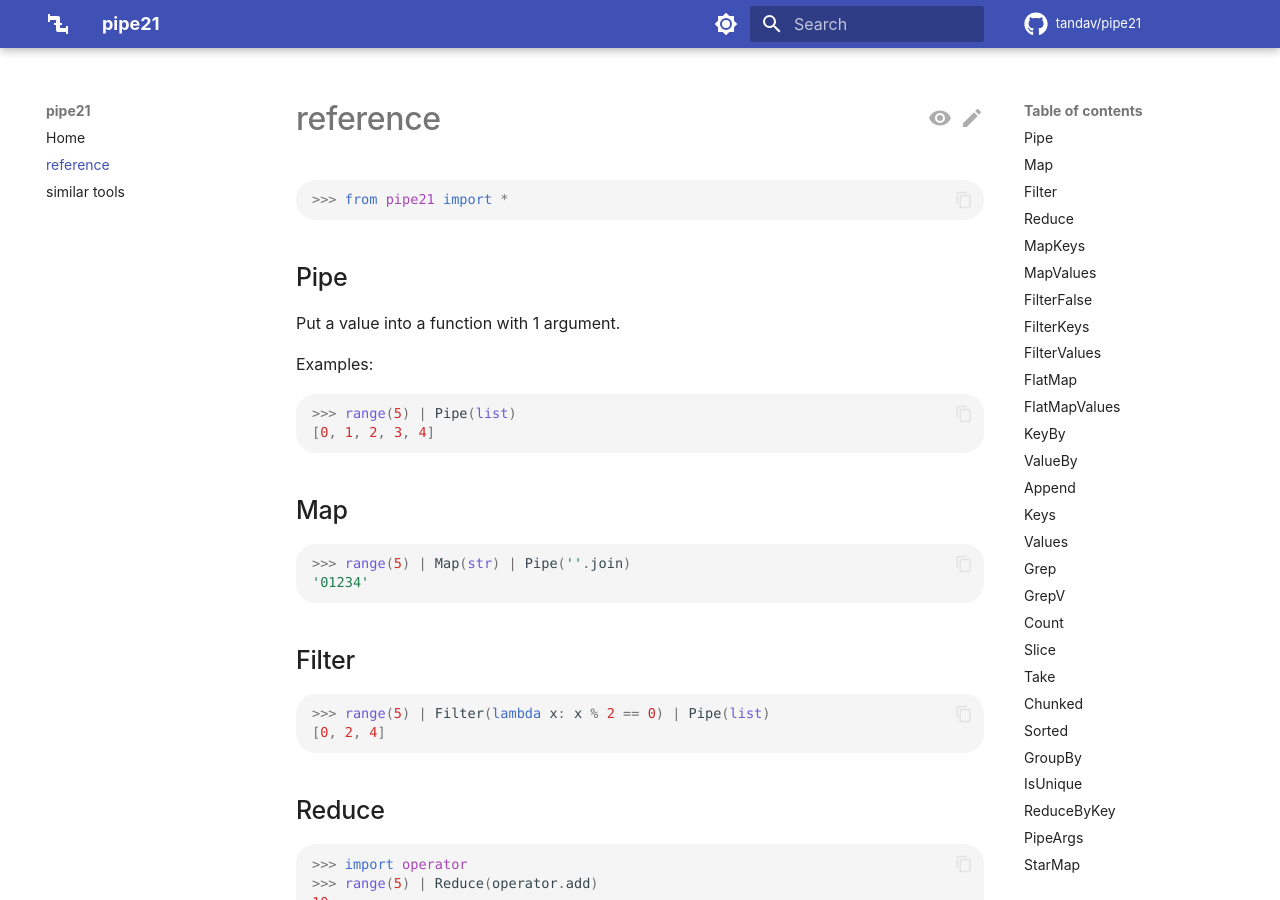
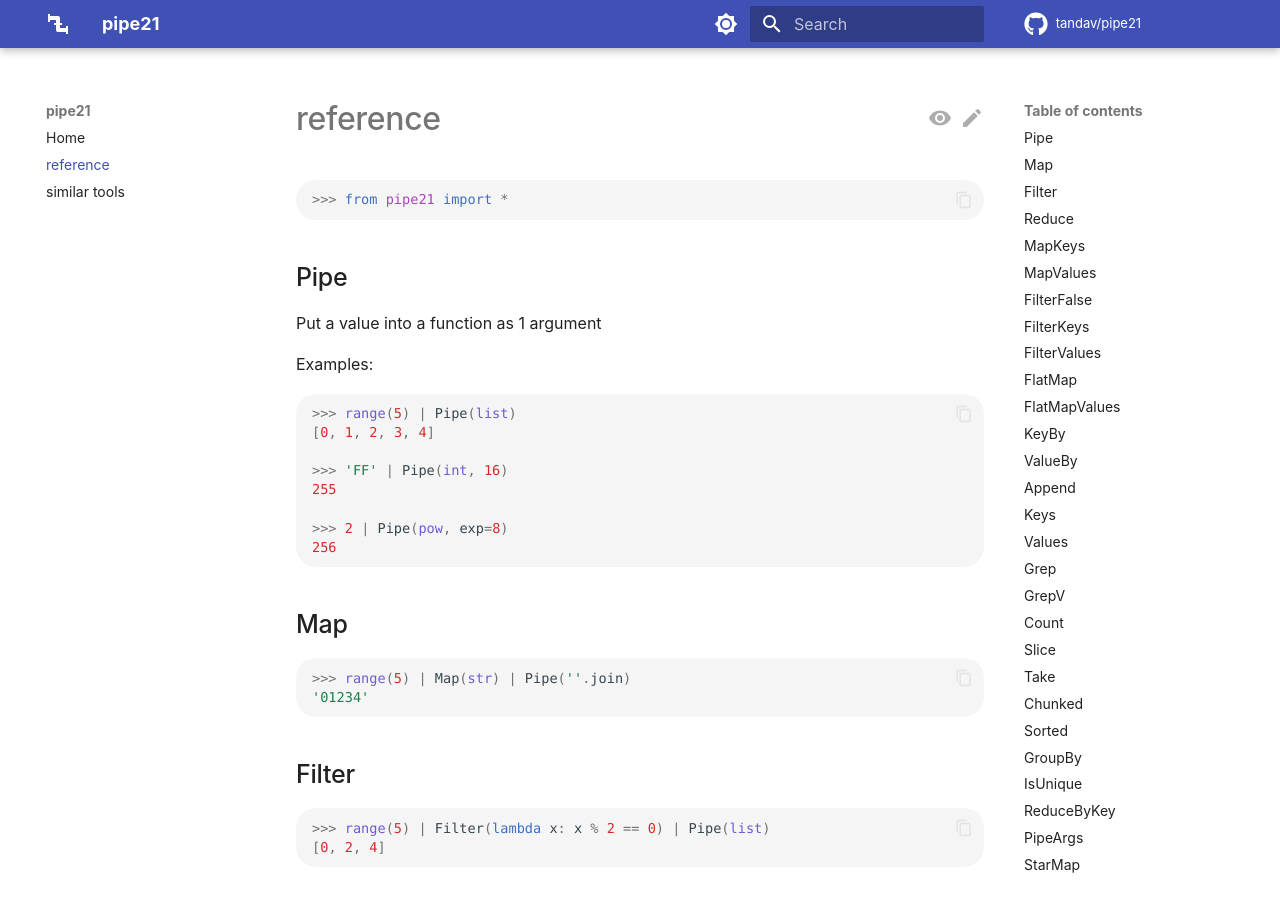
Before and after one commit to tandav/pipe21, an MkDocs documentation site: the page built from docs/reference.md, in a window 1280 px wide and 900 px high. Built offline with MkDocs 1.6.1 and Material for MkDocs 9.7.7, drawn with Linux system fonts in a browser that asks for light colours; comment, search, counter and statistics services are not loaded.

Commit message:
add args and kwargs support for Pipe #28

````diff
--- a/docs/reference.md
+++ b/docs/reference.md
@@ -6,12 +6,18 @@
 ```
 
 ## Pipe
-Put a value into a function with 1 argument.
+Put a value into a function as 1 argument
 
 Examples:
 ```py
 >>> range(5) | Pipe(list)
 [0, 1, 2, 3, 4]
+
+>>> 'FF' | Pipe(int, 16)
+255
+
+>>> 2 | Pipe(pow, exp=8)
+256
 
 ```
 
--- a/pipe21.py
+++ b/pipe21.py
@@ -12,7 +12,7 @@
         self.kw = kw
 
 
-class Pipe         (B): __ror__ = lambda self, x: self.f(x)
+class Pipe         (B): __ror__ = lambda self, x: self.f(x, *self.args, **self.kw)
 class Map          (B): __ror__ = lambda self, it: map(self.f, it)
 class Filter       (B): __ror__ = lambda self, it: filter(self.f, it)
 class Reduce       (B): __ror__ = lambda self, it: functools.reduce(self.f, it, *self.args)
--- a/pyproject.toml
+++ b/pyproject.toml
@@ -108,7 +108,7 @@
 
 [tool.ruff.per-file-ignores]
 "examples/*" = ["INP001"]
-"tests/*" = ["S101"]
+"tests/*" = ["S101", "PLR2004"]
 
 [tool.ruff.isort]
 force-single-line = true
````
Also changed, not shown: 1 other file.
